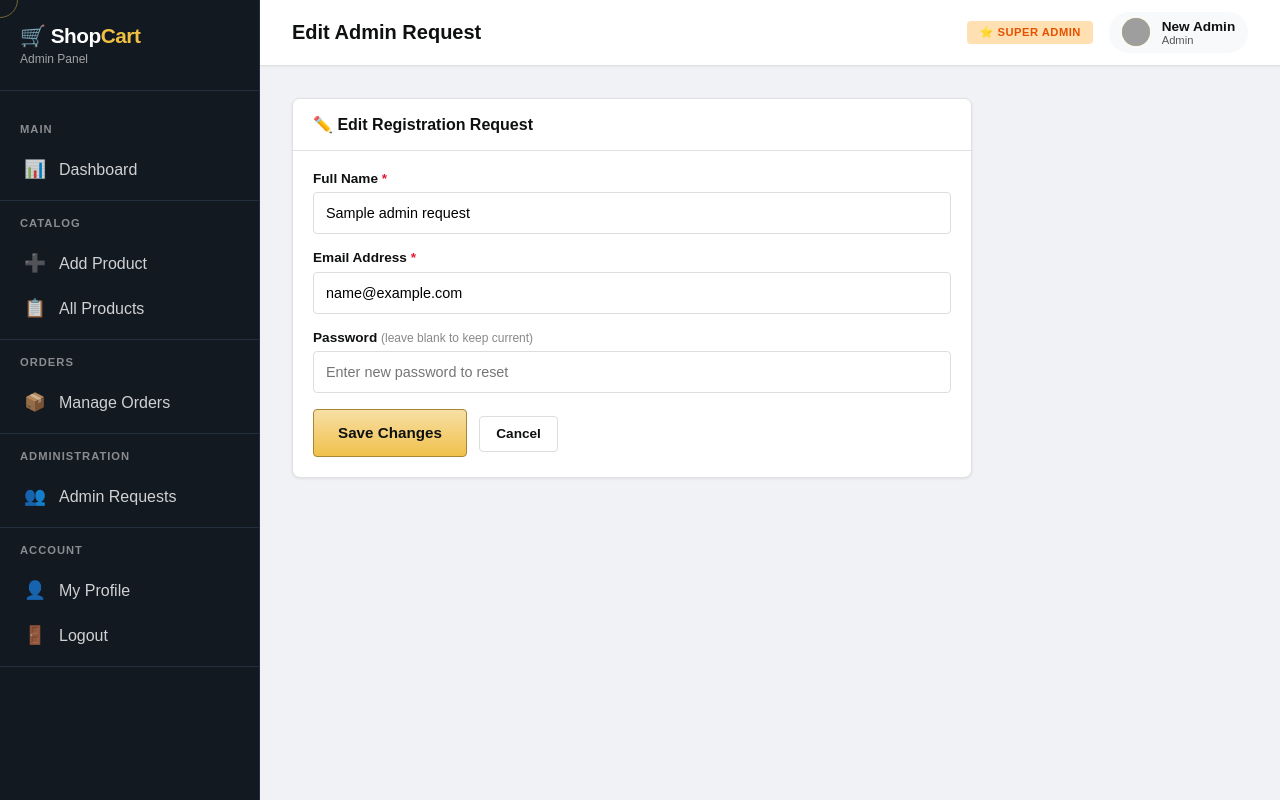
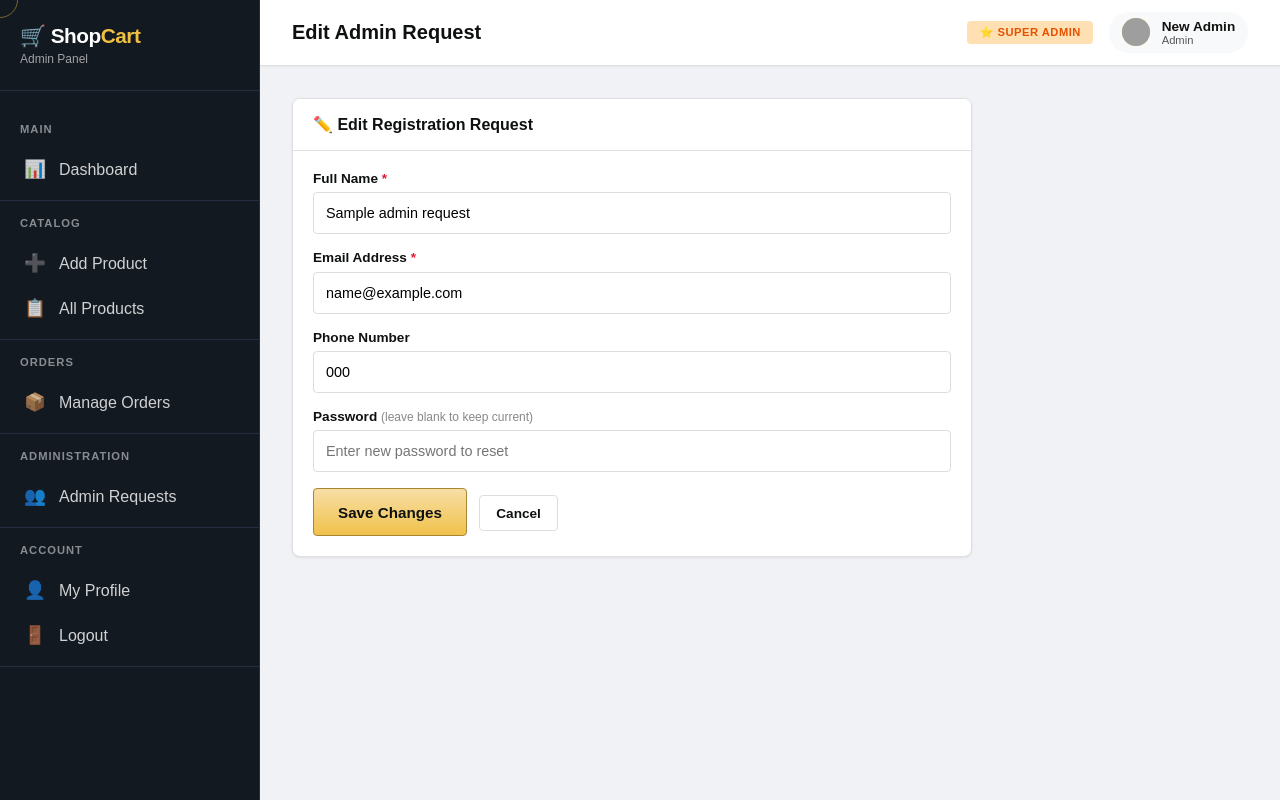
Before and after one commit to Ghanashyamgudela/Ecommerce-Web-Application-SmartCart, a Flask app: page /admin/edit-request/1 in a window 1280 px wide. Run offline with Flask 3, Linux system fonts and the light colour scheme; a user stored in the database is signed in; a database or web service that is not in the repository returns one stand-in record (values such as "Sample title"); parts of the project's set-up code (start-up, migrations or seed data) failed here and were passed over; some libraries are stand-ins or nearby versions; grey boxes are pictures that could not be loaded.

Commit message:
Update edit_request.html

```diff
--- a/templates/admin/edit_request.html
+++ b/templates/admin/edit_request.html
@@ -17,6 +17,10 @@
                     <input type="email" name="email" class="form-control" value="{{ req.email }}" required>
                 </div>
                 <div class="form-group">
+                    <label class="form-label">Phone Number</label>
+                    <input type="tel" name="phone" class="form-control" value="{{ req.phone or '' }}" placeholder="Optional phone number">
+                </div>
+                <div class="form-group">
                     <label class="form-label">Password <span style="font-size:0.75rem;font-weight:400;color:var(--gray-500);">(leave blank to keep current)</span></label>
                     <input type="password" name="password" class="form-control" placeholder="Enter new password to reset">
                 </div>
```
